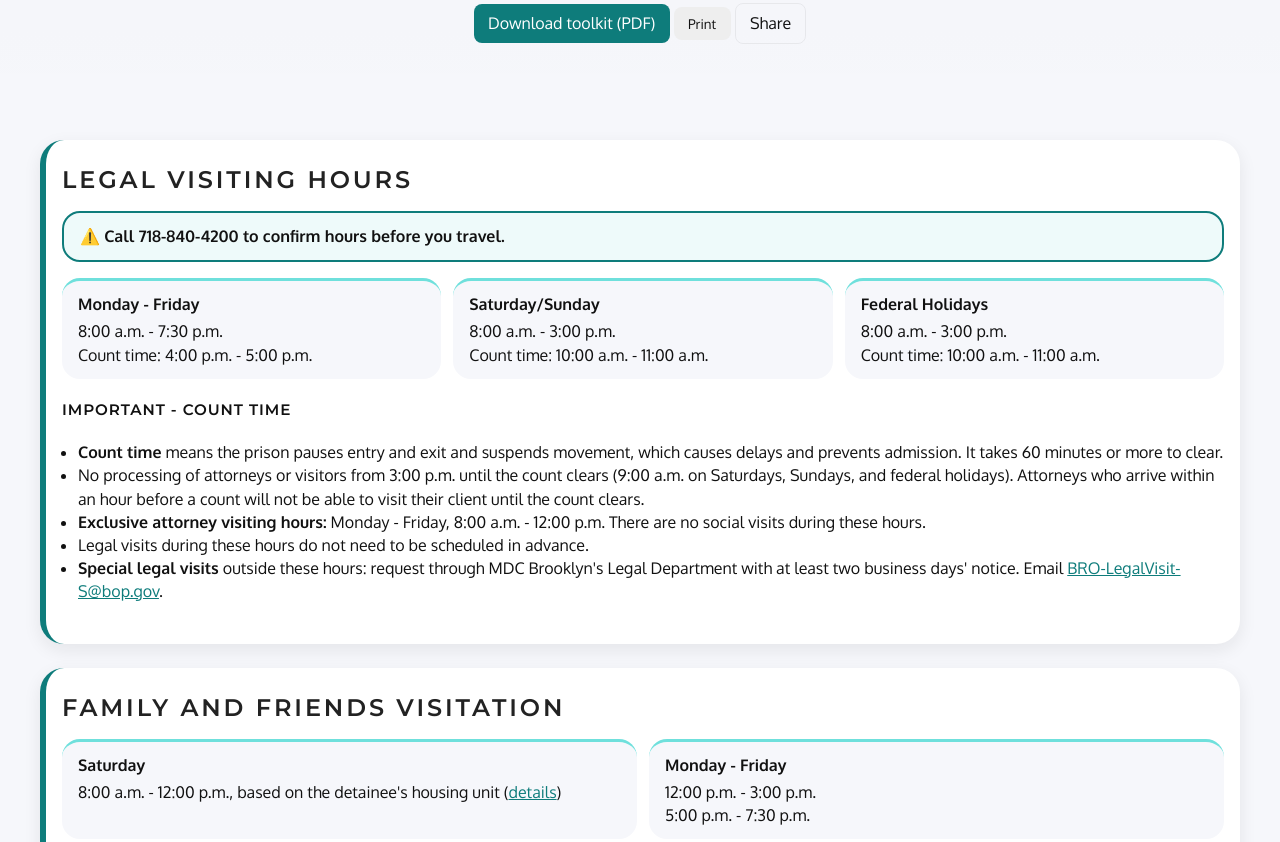
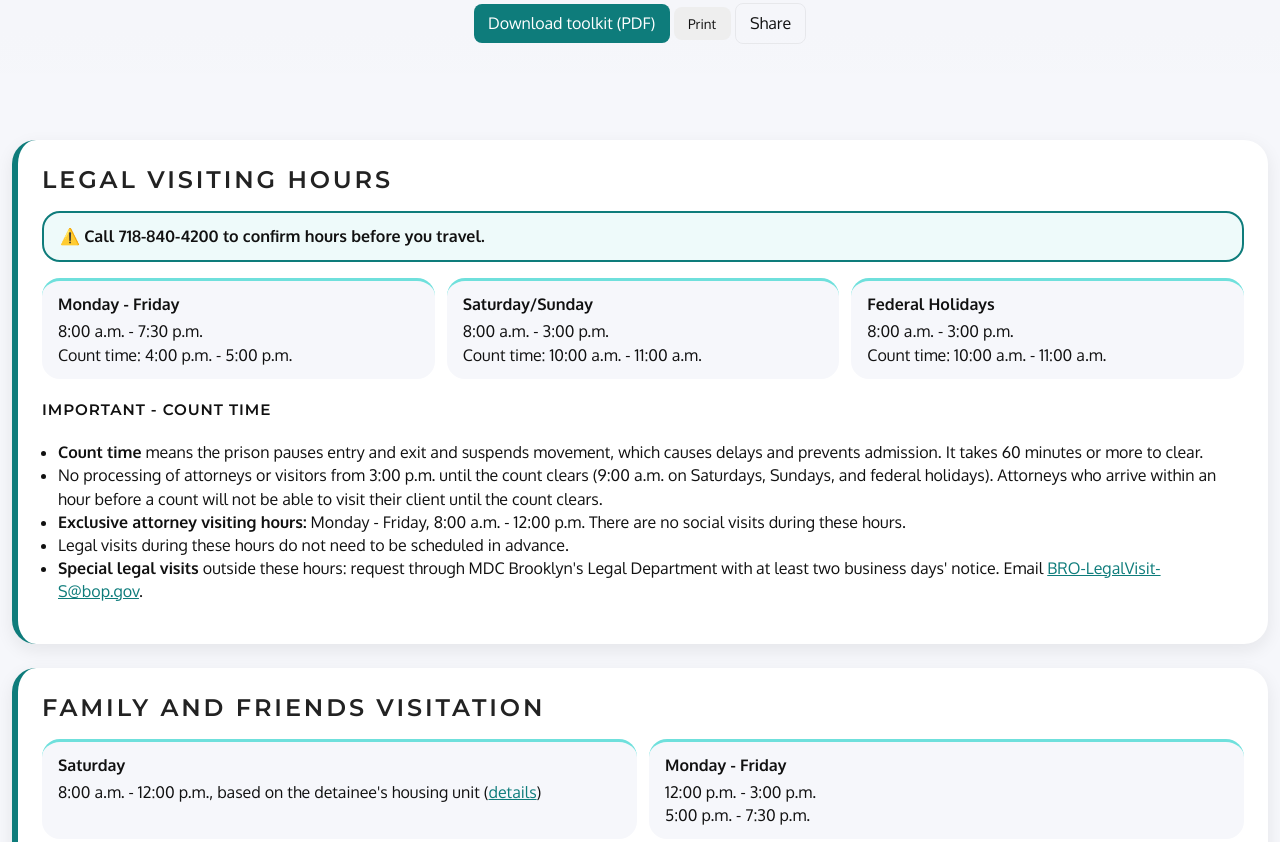
Before and after one commit to phoebegrace8124-cyber/visitingpage2, a plain HTML site: page index.html in a window 1280 px wide. Shown: the part 450-1292 px from the top of the page. Drawn offline with nearby package versions, Linux system fonts and the light colour scheme.

Commit message:
Update max-width and padding in styles.css
Increased max-width and adjusted padding for section boxes.

```diff
--- a/styles.css
+++ b/styles.css
@@ -8,7 +8,7 @@
   --bg:#f6f7fb;
   --card:#fff;
   --muted:#666;
-  --max-width:1200px;
+  --max-width:1400px;
   --radius-lg:24px;
   --radius-md:18px;
   --radius-sm:12px;
@@ -152,10 +152,10 @@ body{margin:0;background:var(--bg);color:#111;line-height:1.45}
 
 /* ===== Boxed sections (keep this block last) ===== */
 .section-box{
-  width:calc(100% - 1rem);
+  width:calc(100% - 1.5rem);
   max-width:var(--max-width);
   margin:1.5rem auto;
-  padding:1.5rem 1rem;
+  padding:1.5rem;
   background:var(--card);
   border-radius:var(--radius-lg);
   border-left:6px solid var(--accent);
@@ -185,7 +185,7 @@ body{margin:0;background:var(--bg);color:#111;line-height:1.45}
 .mini-card strong{display:block;margin-bottom:.25rem}
 
 @media (max-width:720px){
-  .section-box{padding:1.1rem .85rem}
+  .section-box{width:calc(100% - .75rem);padding:1.1rem 1rem}
 }
 
 @media print{
@@ -280,7 +280,7 @@ html{scroll-behavior:smooth}
 }
 
 /* Smaller section: "What you can and can't bring" */
-.section-box.compact{padding:1.1rem 1rem;font-size:.92rem}
+.section-box.compact{padding:1.1rem 1.25rem;font-size:.92rem}
 .section-box.compact > h3{font-size:1.15rem;margin-bottom:.6rem}
 .compact .schedule-list{margin:.4rem 0 0}
 .compact .mini-card{padding:.6rem .8rem}
```
